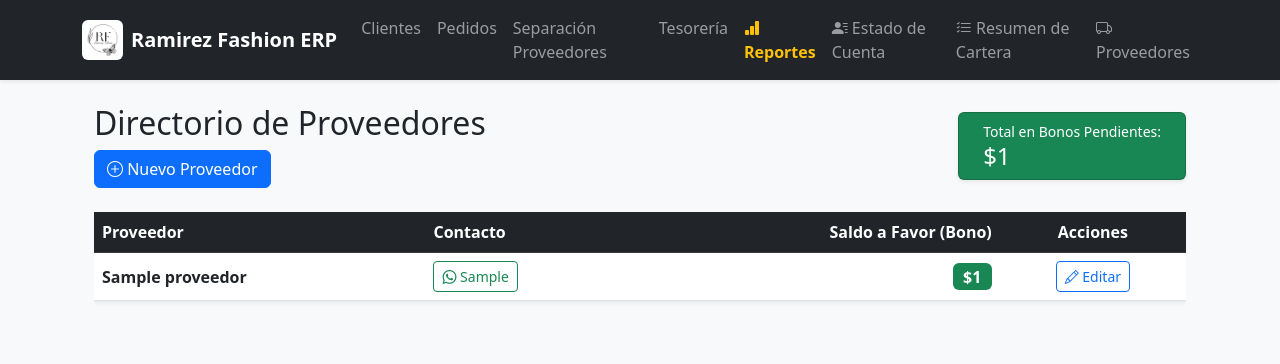
After one commit to ricardona824-tech/ramirez-fashion-erp, a Django app: page /clientes/proveedores/ in a window 1280 px wide. The commit adds this page. Shown: the top 364 px of the page. Run offline with Django 5.2, Linux system fonts and the light colour scheme; tables that the repository leaves empty hold one stand-in row (values such as "Sample post").

Commit message:
Mejora: Sincronización total de Bonos Proveedores con Tesorería y Estado de Cuenta de Clientes

```diff
--- a/clientes/urls.py
+++ b/clientes/urls.py
@@ -20,5 +20,8 @@ urlpatterns = [
     path('pedidos/editar/<uuid:id_pedido>/', views.editar_pedido, name='editar_pedido'),
     path('pedidos/pagar-proveedor/<uuid:id_pedido>/', views.registrar_pago_proveedor, name='registrar_pago_proveedor'),
     path('pedidos/eliminar/<uuid:pk>/', views.eliminar_pedido, name='eliminar_pedido'),
+    path('pedidos/bono-proveedor/<uuid:pk>/', views.registrar_bono_proveedor, name='registrar_bono_proveedor'),
+    path('proveedores/', views.lista_proveedores, name='lista_proveedores'),
+    path('proveedores/nuevo/', views.crear_proveedor, name='crear_proveedor'),
     path('herramientas/unificar-proveedores/', views.unificar_proveedores, name='unificar_proveedores'),
 ]
--- a/clientes/views.py
+++ b/clientes/views.py
@@ -2,7 +2,7 @@ from django.shortcuts import render, redirect, get_object_or_404
 from django.db.models import Q
 from django.contrib import messages
 from .models import Cliente, Pedido
-from .forms import ClienteForm, PedidoForm
+from .forms import ClienteForm, PedidoForm, ProveedorForm
 from django.db import transaction
 from tesoreria.models import Cuenta, Movimiento
 from cartera.models import Credito
@@ -10,6 +10,7 @@ from .forms import ClienteForm, PedidoForm, PagarProveedorForm, CobrarClienteFor
 from .forms import CancelarVentaForm
 from django.http import HttpResponse
 from clientes.models import Proveedor, Pedido
+from decimal import Decimal
 
 
 def lista_clientes(request):
@@ -136,34 +137,110 @@ def registrar_pago_proveedor(request, id_pedido):
         messages.warning(request, "Este pedido ya fue pagado al proveedor.")
         return redirect('clientes:lista_pedidos')
 
+    proveedor = pedido.proveedor_oficial
+    # Aseguramos que el saldo disponible sea tipo Decimal
+    saldo_disponible = proveedor.saldo_a_favor if proveedor else Decimal('0')
+
     if request.method == 'POST':
         form = PagarProveedorForm(request.POST)
-        if form.is_valid():
-            cuenta = form.cleaned_data['cuenta_origen']
 
-            if cuenta.saldo_actual < pedido.precio_costo:
-                messages.error(request, f"Saldo insuficiente en {cuenta.nombre}.")
+        # 1. Obtenemos el valor del bono digitado y lo convertimos a Decimal de forma segura
+        monto_bono_str = request.POST.get('monto_bono', '0')
+        if not monto_bono_str:  # Por si envían el campo vacío
+            monto_bono_str = '0'
+        monto_bono_usar = Decimal(monto_bono_str)
+
+        # 2. Calculamos el faltante con matemáticas exactas
+        monto_faltante = pedido.precio_costo - monto_bono_usar
+
+        # 3. Validaciones de seguridad
+        if monto_bono_usar > saldo_disponible:
+            messages.error(request, "No puedes usar más bono del que tienes disponible.")
+        elif monto_bono_usar > pedido.precio_costo:
+            messages.error(request, "El bono no puede ser mayor al costo del pedido.")
+        else:
+            # Si hay que pagar algo con dinero real...
+            if monto_faltante > Decimal('0'):
+                if form.is_valid():
+                    cuenta = form.cleaned_data['cuenta_origen']
+                    if cuenta.saldo_actual < monto_faltante:
+                        messages.error(request, f"Saldo insuficiente en {cuenta.nombre} para cubrir el excedente.")
+                        return render(request, 'clientes/pagar_proveedor.html',
+                                      {'form': form, 'pedido': pedido, 'saldo_disponible': saldo_disponible})
+
+                    with transaction.atomic():
+                        # A. Descontar del bono (Perfil del proveedor y Tesorería)
+                        if monto_bono_usar > Decimal('0'):
+                            proveedor.saldo_a_favor -= monto_bono_usar
+                            proveedor.save()
+
+                            # Conexión con la cuenta BONOS Y AJUSTES
+                            Cuenta = Movimiento._meta.get_field('cuenta').related_model
+                            cuenta_bonos = Cuenta.objects.filter(nombre__icontains="BONOS").first()
+
+                            if cuenta_bonos:
+                                cuenta_bonos.saldo_actual -= monto_bono_usar
+                                cuenta_bonos.save()
+                                Movimiento.objects.create(
+                                    cuenta=cuenta_bonos,
+                                    tipo='EGRESO',
+                                    monto=monto_bono_usar,
+                                    concepto=f"Uso de bono para pago parcial - Proveedor: {proveedor.nombre}",
+                                    referencia_pedido=str(pedido.id_pedido)
+                                )
+
+                        # B. Descontar de tesorería el excedente (Dinero real)
+                        cuenta.saldo_actual -= monto_faltante
+                        cuenta.save()
+
+                        # C. Registro contable por el dinero real que salió
+                        Movimiento.objects.create(
+                            cuenta=cuenta, tipo='EGRESO', monto=monto_faltante,
+                            concepto=f"Pago parcial a {proveedor.nombre} (Bono: ${int(monto_bono_usar)} | Efectivo: ${int(monto_faltante)})",
+                            referencia_pedido=str(pedido.id_pedido)
+                        )
+
+                        pedido.pagado_al_proveedor = True
+                        pedido.save()
+
+                    messages.success(request,
+                                     f"¡Pago exitoso! Se usaron ${int(monto_bono_usar):,} de bono y ${int(monto_faltante):,} de {cuenta.nombre}.")
+                    return redirect('clientes:lista_pedidos')
             else:
+                # El bono cubrió el 100% del pago
                 with transaction.atomic():
-                    # Marcamos como pagado financieramente
+                    proveedor.saldo_a_favor -= monto_bono_usar
+                    proveedor.save()
+
+                    # Conexión con la cuenta BONOS Y AJUSTES
+                    Cuenta = Movimiento._meta.get_field('cuenta').related_model
+                    cuenta_bonos = Cuenta.objects.filter(nombre__icontains="BONOS").first()
+
+                    if cuenta_bonos:
+                        cuenta_bonos.saldo_actual -= monto_bono_usar
+                        cuenta_bonos.save()
+                        Movimiento.objects.create(
+                            cuenta=cuenta_bonos,
+                            tipo='EGRESO',
+                            monto=monto_bono_usar,
+                            concepto=f"Uso de bono para pago total - Proveedor: {proveedor.nombre}",
+                            referencia_pedido=str(pedido.id_pedido)
+                        )
+
                     pedido.pagado_al_proveedor = True
                     pedido.save()
 
-                    # Restamos el dinero
-                    cuenta.saldo_actual -= pedido.precio_costo
-                    cuenta.save()
+                messages.success(request, f"¡Pago exitoso! El bono cubrió el 100% del costo.")
+                return redirect('clientes:lista_pedidos')
 
-                    # Registro contable
-                    Movimiento.objects.create(
-                        cuenta=cuenta, tipo='EGRESO', monto=pedido.precio_costo,
-                        concepto=f"Pago a {pedido.proveedor} por {pedido.producto}",
-                        referencia_pedido=str(pedido.id_pedido)
-                    )
-                messages.success(request, f"¡Pago de ${int(pedido.precio_costo):,} registrado!")
-                return redirect('clientes:lista_pedidos')
     else:
         form = PagarProveedorForm()
-    return render(request, 'clientes/pagar_proveedor.html', {'form': form, 'pedido': pedido})
+
+    return render(request, 'clientes/pagar_proveedor.html', {
+        'form': form,
+        'pedido': pedido,
+        'saldo_disponible': saldo_disponible
+    })
 
 
 def marcar_recogido(request, pk):
@@ -373,3 +450,144 @@ def unificar_proveedores(request):
             vinculados += 1
 
     return HttpResponse(f"¡Éxito! Se conectaron {vinculados} pedidos con su proveedor oficial en la nueva tabla.")
+
+
+def registrar_bono_proveedor(request, pk):
+    pedido = get_object_or_404(Pedido, pk=pk)
+    proveedor = pedido.proveedor_oficial
+
+    if not proveedor:
+        messages.error(request, "Este pedido no tiene un proveedor oficial asignado.")
+        return redirect('clientes:lista_pedidos')
+
+    if request.method == 'POST':
+        form = CancelarVentaForm(request.POST)
+
+        # Apagamos validaciones automáticas
+        if 'cuenta_proveedor' in form.fields: form.fields['cuenta_proveedor'].required = False
+        if 'cuenta_cliente' in form.fields: form.fields['cuenta_cliente'].required = False
+
+        if form.is_valid():
+            with transaction.atomic():
+                # --- 1. PROVEEDOR Y TESORERÍA: Cargamos el bono a su billetera y a cuentas ---
+                monto_bono = pedido.precio_costo
+                proveedor.saldo_a_favor += monto_bono
+                proveedor.save()
+
+                # Obtenemos el modelo Cuenta de forma segura a través de Movimiento (que ya está importado)
+                Cuenta = Movimiento._meta.get_field('cuenta').related_model
+
+                # Buscamos la cuenta puente (BONOS Y AJUSTES)
+                cuenta_bonos = Cuenta.objects.filter(nombre__icontains="BONOS").first()
+
+                if cuenta_bonos:
+                    # Sumamos el saldo a la cuenta de Tesorería
+                    cuenta_bonos.saldo_actual += monto_bono
+                    cuenta_bonos.save()
+
+                    # Dejamos la trazabilidad del ingreso del bono en Tesorería
+                    Movimiento.objects.create(
+                        cuenta=cuenta_bonos,
+                        tipo='INGRESO',
+                        monto=monto_bono,
+                        concepto=f"Bono a favor - Proveedor: {proveedor.nombre} (Prod: {pedido.producto})",
+                        referencia_pedido=str(pedido.id_pedido)
+                    )
+
+                # --- 2. CLIENTE: Resolvemos la situación ---
+                tipo_reembolso = form.cleaned_data['tipo_reembolso_cliente']
+
+                if tipo_reembolso == 'CONTADO':
+                    cuenta_cli = form.cleaned_data['cuenta_cliente']
+                    cuenta_cli.saldo_actual -= pedido.precio_venta
+                    cuenta_cli.save()
+                    # Movimiento ya está importado en la parte de arriba de tu archivo views.py
+                    Movimiento.objects.create(
+                        cuenta=cuenta_cli, tipo='EGRESO', monto=pedido.precio_venta,
+                        concepto=f"Reembolso por bono proveedor - {pedido.producto}",
+                        referencia_pedido=str(pedido.id_pedido)
+                    )
+
+                elif tipo_reembolso == 'CREDITO':
+                    from django.apps import apps
+                    Credito = apps.get_model('cartera', 'Credito')
+                    Abono = apps.get_model('cartera', 'Abono')
+
+                    credito_real = Credito.objects.filter(pedido=pedido, estado='ACTIVO').first()
+
+                    if credito_real:
+                        monto_deuda = credito_real.saldo_pendiente
+
+                        # Si la cuenta no se encontró arriba, aplicamos un fallback de seguridad
+                        if not cuenta_bonos:
+                            cuenta_bonos = Cuenta.objects.first()
+
+                        # A. Creamos el ABONO para que aparezca en el "Estado de Cuenta"
+                        Abono.objects.create(
+                            credito=credito_real,
+                            monto=monto_deuda,
+                            cuenta_destino=cuenta_bonos,
+                            comprobante=f"DEV-{pedido.id_pedido}"[:20]
+                        )
+
+                        # B. Creamos el MOVIMIENTO para la trazabilidad de la deuda perdonada
+                        Movimiento.objects.create(
+                            cuenta=cuenta_bonos,
+                            tipo='INGRESO',
+                            monto=monto_deuda,
+                            concepto=f"Cruce por devolución: {pedido.producto} (Cliente: {pedido.cliente.nombre})",
+                            referencia_pedido=str(pedido.id_pedido)
+                        )
+
+                        # C. Seteamos la deuda en 0
+                        credito_real.saldo_pendiente = 0
+                        credito_real.estado = 'PAGADO'
+                        credito_real.save()
+
+                # --- 3. PEDIDO: Cerramos ---
+                pedido.estado = 'CANCELADO'
+                pedido.save()
+
+            messages.success(request,
+                             f"¡Éxito! Se generó el bono de ${int(monto_bono):,} y se cruzó la deuda del cliente.")
+            return redirect('clientes:lista_pedidos')
+        else:
+            for field, errors in form.errors.items():
+                for error in errors:
+                    messages.error(request, f"Revisa el campo {field}: {error}")
+    else:
+        form = CancelarVentaForm()
+
+    return render(request, 'clientes/confirmar_bono.html', {'pedido': pedido, 'form': form})
+
+
+def lista_proveedores(request):
+    # Traemos todos los proveedores, pero ponemos primero a los que tienen saldo a favor
+    proveedores = Proveedor.objects.all().order_by('-saldo_a_favor', 'nombre')
+
+    # Calculamos el total de bonos que tenemos en la calle para el resumen
+    total_bonos = sum(p.saldo_a_favor for p in proveedores)
+
+    return render(request, 'clientes/lista_proveedores.html', {
+        'proveedores': proveedores,
+        'total_bonos': total_bonos
+    })
+
+
+def crear_proveedor(request):
+    if request.method == 'POST':
+        form = ProveedorForm(request.POST)
+        if form.is_valid():
+            # Guardamos y limpiamos el nombre a mayúsculas automáticamente
+            proveedor = form.save(commit=False)
+            proveedor.nombre = proveedor.nombre.strip().upper()
+            proveedor.save()
+            messages.success(request, f"Proveedor {proveedor.nombre} creado exitosamente.")
+            return redirect('clientes:lista_proveedores')
+    else:
+        form = ProveedorForm()
+
+    return render(request, 'clientes/proveedor_form.html', {
+        'form': form,
+        'titulo': 'Nuevo Proveedor'
+    })
--- a/templates/base.html
+++ b/templates/base.html
@@ -59,6 +59,11 @@
                             <i class="bi bi-list-check"></i> Resumen de Cartera
                         </a>
                     </li>
+                    <li class="nav-item">
+                        <a class="nav-link" href="{% url 'clientes:lista_proveedores' %}">
+                            <i class="bi bi-truck"></i> Proveedores
+                        </a>
+                    </li>
                 </ul>
             </div>
         </div>
--- a/templates/clientes/lista_pedidos.html
+++ b/templates/clientes/lista_pedidos.html
@@ -114,7 +114,9 @@
                                 <a href="{% url 'clientes:marcar_cambiado_proveedor' pedido.id_pedido %}" class="btn btn-sm btn-info text-white text-start">
                                     <i class="bi bi-shop"></i> Cambié en Proveedor
                                 </a>
-
+                                <a href="{% url 'clientes:registrar_bono_proveedor' pedido.id_pedido %}" class="btn btn-sm btn-outline-success text-start mt-1">
+                                    <i class="bi bi-wallet2"></i> Recibir Bono
+                                </a>
                             {% elif pedido.estado == 'DEV_ENTREGAR' %}
                                 <a href="{% url 'clientes:entregar_cambio' pedido.id_pedido %}" class="btn btn-sm btn-success text-start">
                                     <i class="bi bi-house-door"></i> Entregar Nueva Prenda
--- /dev/null
+++ b/templates/clientes/lista_proveedores.html
@@ -0,0 +1,64 @@
+{% extends 'base.html' %}
+{% block content %}
+<div class="container mt-4">
+    <div class="d-flex justify-content-between align-items-center mb-4">
+        <div>
+            <h2 class="mb-0">Directorio de Proveedores</h2>
+            <a href="{% url 'clientes:crear_proveedor' %}" class="btn btn-primary mt-2">
+                <i class="bi bi-plus-circle"></i> Nuevo Proveedor
+            </a>
+        </div>
+        <div class="card bg-success text-white shadow-sm">
+            <div class="card-body py-2 px-4">
+                <small class="d-block">Total en Bonos Pendientes:</small>
+                <h4 class="mb-0">${{ total_bonos|floatformat:0 }}</h4>
+            </div>
+        </div>
+    </div>
+
+    <div class="table-responsive">
+        <table class="table table-hover align-middle shadow-sm">
+            <thead class="table-dark">
+                <tr>
+                    <th>Proveedor</th>
+                    <th>Contacto</th>
+                    <th class="text-end">Saldo a Favor (Bono)</th>
+                    <th class="text-center">Acciones</th>
+                </tr>
+            </thead>
+            <tbody>
+                {% for prov in proveedores %}
+                <tr>
+                    <td class="fw-bold">{{ prov.nombre }}</td>
+                    <td>
+                        {% if prov.whatsapp %}
+                            <a href="https://wa.me/{{ prov.whatsapp }}" target="_blank" class="btn btn-sm btn-outline-success">
+                                <i class="bi bi-whatsapp"></i> {{ prov.whatsapp }}
+                            </a>
+                        {% else %}
+                            <span class="text-muted small">Sin contacto</span>
+                        {% endif %}
+                    </td>
+                    <td class="text-end">
+                        {% if prov.saldo_a_favor > 0 %}
+                            <span class="badge bg-success fs-6">${{ prov.saldo_a_favor|floatformat:0 }}</span>
+                        {% else %}
+                            <span class="text-muted">$0</span>
+                        {% endif %}
+                    </td>
+                    <td class="text-center">
+                        <a href="/admin/clientes/proveedor/{{ prov.id }}/change/" class="btn btn-sm btn-outline-primary">
+                            <i class="bi bi-pencil"></i> Editar
+                        </a>
+                    </td>
+                </tr>
+                {% empty %}
+                <tr>
+                    <td colspan="4" class="text-center py-4">No hay proveedores registrados.</td>
+                </tr>
+                {% endfor %}
+            </tbody>
+        </table>
+    </div>
+</div>
+{% endblock %}
```
Also changed, not shown: clientes/forms.py (+11 -0 lines), reportes/views.py (+22 -3 lines), templates/clientes/confirmar_bono.html (added, +79 -0 lines), templates/clientes/pagar_proveedor.html (+67 -19 lines), templates/clientes/proveedor_form.html (added, +29 -0 lines).
